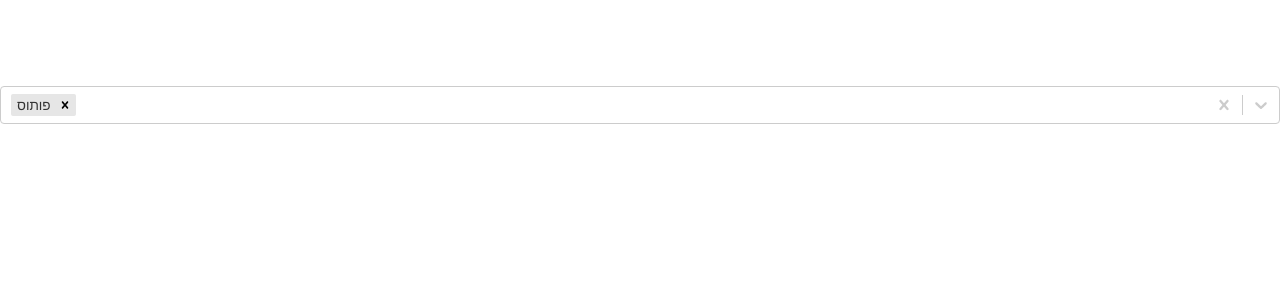
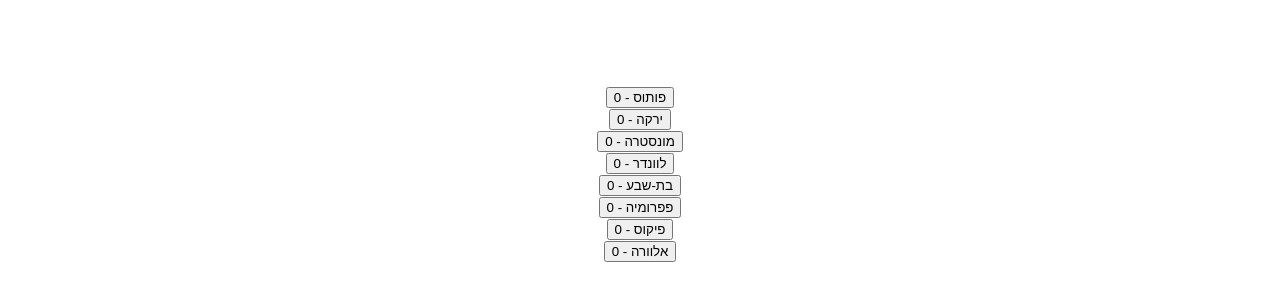
Before and after one commit to hadardot/virtual-garden, a React (Create React App) app: page / in a window 1280 px wide. Shown: the part 318-618 px from the top of the page. Built offline with nearby package versions, Linux system fonts and the light colour scheme.

Commit message:
date counter

```diff
--- a/src/app/app.tsx
+++ b/src/app/app.tsx
@@ -1,10 +1,10 @@
 import React from 'react';
 import Sketch from "../sketch"
-import {option, PlantManager} from '../plant-manager/plant-manager'
+import {plant, PlantManager} from '../plant-manager/plant-manager'
 import './app.css';
 
 interface AppState {
-    selectedOptions: option[];
+    selectedOptions: plant[];
 
 }
 class App extends React.Component<any,AppState>{
@@ -15,7 +15,7 @@ class App extends React.Component<any,AppState>{
             selectedOptions: []
         };};
 
-    onOptionsUpdate = (selectedOptions: option[]) => {
+    onOptionsUpdate = (selectedOptions: plant[]) => {
         console.log("here with", selectedOptions)
         this.setState({selectedOptions})
     }
--- a/src/plant-manager/plant-manager.tsx
+++ b/src/plant-manager/plant-manager.tsx
@@ -3,54 +3,53 @@ import * as React from 'react';
 // @ts-ignore
 import Select from 'react-select';
 
-export type option = {value: string, label: string}
+export type plant = {value: string, label: string, datesAdded: Date[]}
 
-const options: option[] = [
-    { value: 'pothos', label: 'פותוס' },
-    { value: 'spider', label: 'ירקה' },
-    { value: 'monstra', label: 'מונסטרה' },
-    { value: 'lavender', label: 'לוונדר' },
-    { value: 'bat-sheva', label: 'בת-שבע' },
-    { value: 'paperumia', label: 'פפרומיה' },
-    { value: 'ficus', label: 'פיקוס' },
-    { value: 'alovera', label: 'אלוורה' },
-
+export const plants: plant[] = [
+    { value: 'pothos', label: 'פותוס', datesAdded: [] },
+    { value: 'spider', label: 'ירקה' , datesAdded: []},
+    { value: 'monstra', label: 'מונסטרה' , datesAdded: []},
+    { value: 'lavender', label: 'לוונדר' , datesAdded: []},
+    { value: 'bat-sheva', label: 'בת-שבע' , datesAdded: []},
+    { value: 'paperumia', label: 'פפרומיה' , datesAdded: []},
+    { value: 'ficus', label: 'פיקוס' , datesAdded: []},
+    { value: 'alovera', label: 'אלוורה' , datesAdded: []},
 ]
 
 interface PlantManagerState{
-    selectedOptions: option[];
+    currentPlants: plant[];
 }
 
 interface PlantManagerProps {
-    onOptionsUpdate(options: option[]): void;
+    onOptionsUpdate(options: plant[]): void;
 }
 
 export class PlantManager extends React.Component<PlantManagerProps, any> {
     constructor(props: any) {
         super(props);
         this.state = {
-            selectedOptions: [options[0]]
+            currentPlants: plants
             };};
 
-    onChange = (selectedOptions: any) => {
-        console.log(selectedOptions);
-        this.props.onOptionsUpdate(selectedOptions)
-        this.setState({selectedOptions})
+    addPlant = (plant: any) => {
+        const date = new Date();
+        // @ts-ignore
+        const current = this.state.currentPlants.map(curr => curr.label  === plant.label ? {...curr, datesAdded: [...curr.datesAdded, date]} : curr)
+        this.setState({currentPlants: current});
+        this.props.onOptionsUpdate(current);
+
 
     }
+
     render(){
-        return (
-            <div>
-                <Select
-                    defaultValue={this.state.selectedOptions}
-                    isMulti
-                    name="plants"
-                    options={options}
-                    className="basic-multi-select"
-                    value={this.state.selectedOptions}
-                    classNamePrefix="select"
-                    onChange={this.onChange}
-                />
+        // @ts-ignore
+        return (<div>{this.state.currentPlants.map(plant =>
+                    <div>
+                    <button onClick={()=>this.addPlant(plant)}>
+                        {plant.label} - {plant.datesAdded.length}
+                    </button>
+                    </div>
+                        )}
             </div>
 
         )
```
